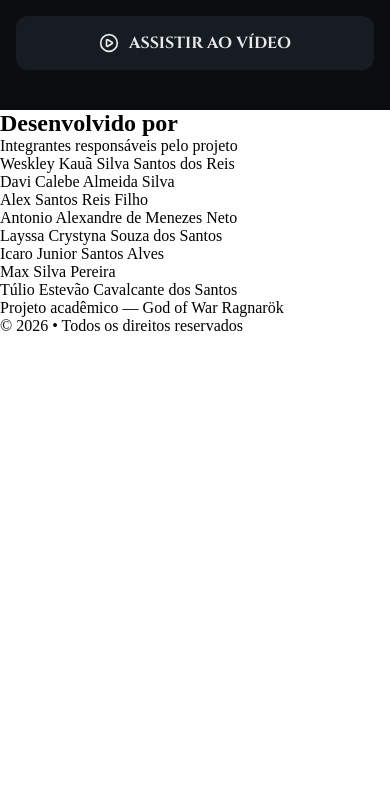
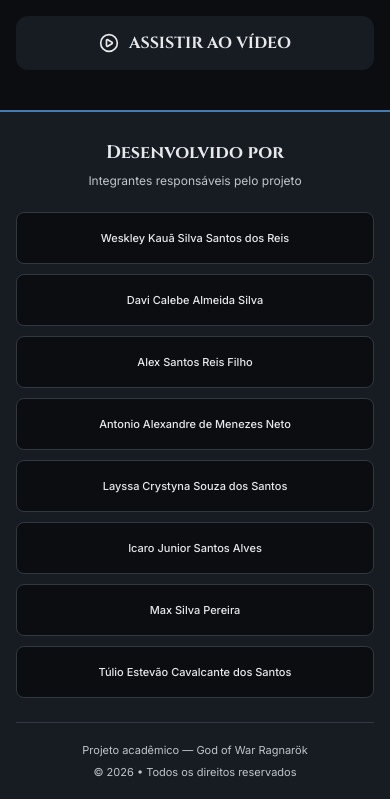
Before and after one commit to WeskleyReis/Biografia-Kratos, a plain HTML site: page index.html in a window 390 px wide. Shown: the part 1339-2138 px from the top of the page. Before the commit the page ends 1674 px from the top, so only its background shows below. Drawn offline with Linux system fonts and the light colour scheme.

Commit message:
style: cria visual para o footer e altera tamanho em telas menores

```diff
--- a/style.css
+++ b/style.css
@@ -284,6 +284,97 @@ section {
   transform: scale(1.02);
 }
 
+.footer {
+  width: 100%;
+  padding: 40px 192px 24px;
+
+  background-color: var(--bg-secondary);
+  border-top: 2px solid var(--color-primary);
+}
+
+.footer_content {
+  width: 100%;
+  max-width: 1440px;
+  margin: 0 auto;
+
+  display: flex;
+  flex-direction: column;
+  gap: 32px;
+}
+
+.footer_header {
+  display: flex;
+  flex-direction: column;
+  align-items: center;
+  gap: 8px;
+  text-align: center;
+}
+
+.footer_header h2 {
+  font-family: Cinzel;
+  font-size: 24px;
+  font-weight: 700;
+  color: var(--text-primary);
+}
+
+.footer_header p {
+  font-family: Inter;
+  font-size: 14px;
+  color: var(--text-secondary);
+}
+
+.integrantes {
+  display: grid;
+  grid-template-columns: repeat(4, minmax(0, 1fr));
+  gap: 16px;
+}
+
+.integrante {
+  cursor: pointer;
+
+  display: flex;
+  align-items: center;
+  justify-content: center;
+
+  min-height: 64px;
+  padding: 12px;
+
+  font-family: Inter;
+  font-size: 13px;
+  font-weight: 500;
+  text-align: center;
+  line-height: 1.5;
+
+  color: var(--text-primary);
+  background-color: var(--bg-primary);
+  border: 1px solid var(--border-color);
+  border-radius: 8px;
+
+  transition: border-color 0.3s ease,
+              transform 0.3s ease;
+}
+
+.integrante:hover {
+  border-color: var(--color-primary);
+  transform: translateY(-3px);
+}
+
+.footer_bottom {
+  display: flex;
+  flex-direction: column;
+  align-items: center;
+  gap: 8px;
+
+  padding-top: 24px;
+  border-top: 1px solid var(--border-color);
+
+  text-align: center;
+  font-family: Inter;
+  font-size: 12px;
+  color: var(--text-secondary);
+}
+
+
 /* Notebooks menores */
 @media (min-width: 769px) and (max-width: 1366px) {
   nav {
@@ -370,6 +461,14 @@ section {
   .video a {
     font-size: 18px;
   }
+
+  .footer {
+    padding: 36px 80px 24px;
+  }
+
+  .integrantes {
+    grid-template-columns: repeat(3, minmax(0, 1fr));
+  }
 }
 
 /* Tablets */
@@ -435,7 +534,16 @@ section {
   .video a {
     font-size: 18px;
   }
+
+  .footer {
+    padding: 32px 64px 24px;
+  }
+
+  .integrantes {
+    grid-template-columns: repeat(2, minmax(0, 1fr));
+  }
 }
+
 
 /* Celulares */
 @media (max-width: 768px) {
@@ -576,6 +684,37 @@ section {
     width: 20px;
     height: 20px;
   }
+
+  .footer {
+    padding: 32px 20px 20px;
+  }
+
+  .footer_content {
+    gap: 24px;
+  }
+
+  .footer_header h2 {
+    font-size: 20px;
+  }
+
+  .footer_header p {
+    font-size: 12px;
+  }
+
+  .integrantes {
+    grid-template-columns: 1fr;
+    gap: 10px;
+  }
+
+  .integrante {
+    min-height: 52px;
+    font-size: 12px;
+  }
+
+  .footer_bottom {
+    font-size: 11px;
+    padding-top: 20px;
+  }
 }
 
 @media (max-width: 400px) {
@@ -602,4 +741,17 @@ section {
   .curiosidade_info p {
     font-size: 12px;
   }
+
+  .footer {
+    padding: 28px 16px 20px;
+  }
+
+  .footer_header h2 {
+    font-size: 18px;
+  }
+
+  .integrante {
+    padding: 10px;
+    font-size: 11px;
+  }
 }
```
